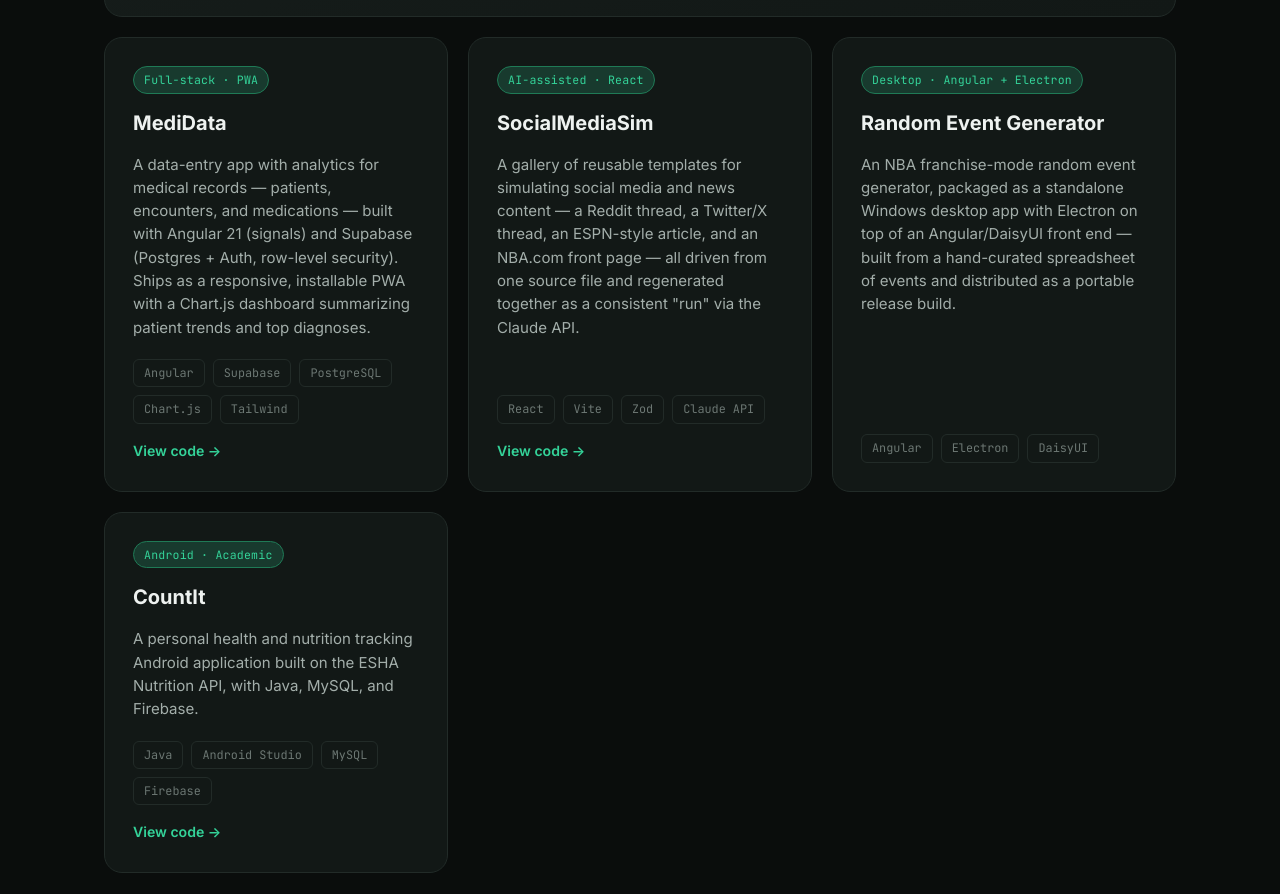
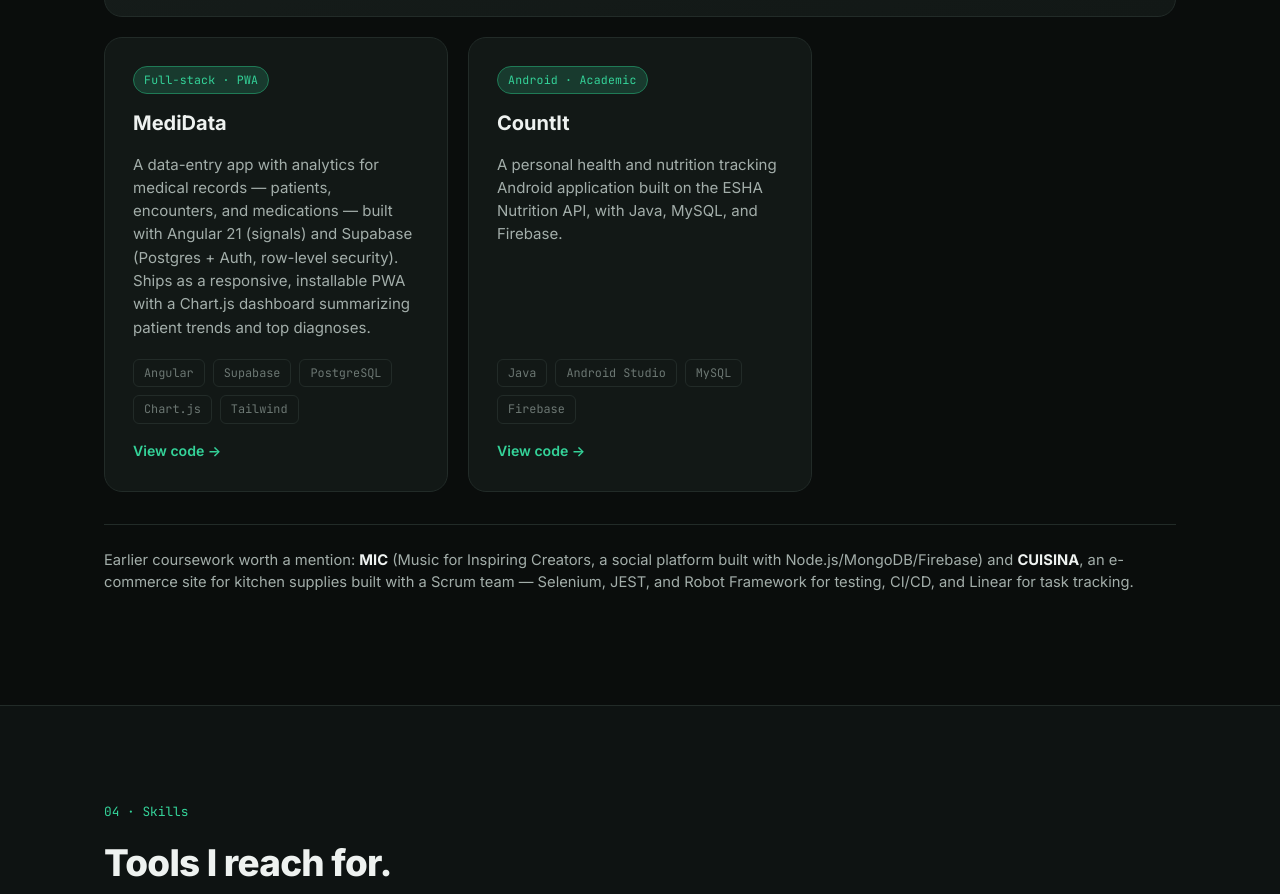
Before and after one commit to migsszz/Portfolio, a plain HTML site: page index.html in a window 1280 px wide. Shown: the part 3016-3910 px from the top of the page. Drawn offline with Linux system fonts and the light colour scheme.

Commit message:
Remove SocialMediaSim and Random Event Generator project cards

```diff
--- a/index.html
+++ b/index.html
@@ -209,39 +209,6 @@
 
         <article class="card reveal">
           <div class="card__top">
-            <span class="card__tag">AI-assisted · React</span>
-          </div>
-          <h3>SocialMediaSim</h3>
-          <p>
-            A gallery of reusable templates for simulating social media and news content — a Reddit thread, a
-            Twitter/X thread, an ESPN-style article, and an NBA.com front page — all driven from one source file
-            and regenerated together as a consistent "run" via the Claude API.
-          </p>
-          <div class="card__stack">
-            <span>React</span><span>Vite</span><span>Zod</span><span>Claude API</span>
-          </div>
-          <div class="card__links">
-            <a href="https://github.com/migsszz/SocialMediaSim" target="_blank" rel="noopener">View code →</a>
-          </div>
-        </article>
-
-        <article class="card reveal">
-          <div class="card__top">
-            <span class="card__tag">Desktop · Angular + Electron</span>
-          </div>
-          <h3>Random Event Generator</h3>
-          <p>
-            An NBA franchise-mode random event generator, packaged as a standalone Windows desktop app with
-            Electron on top of an Angular/DaisyUI front end — built from a hand-curated spreadsheet of events
-            and distributed as a portable release build.
-          </p>
-          <div class="card__stack">
-            <span>Angular</span><span>Electron</span><span>DaisyUI</span>
-          </div>
-        </article>
-
-        <article class="card reveal">
-          <div class="card__top">
             <span class="card__tag">Android · Academic</span>
           </div>
           <h3>CountIt</h3>
```
